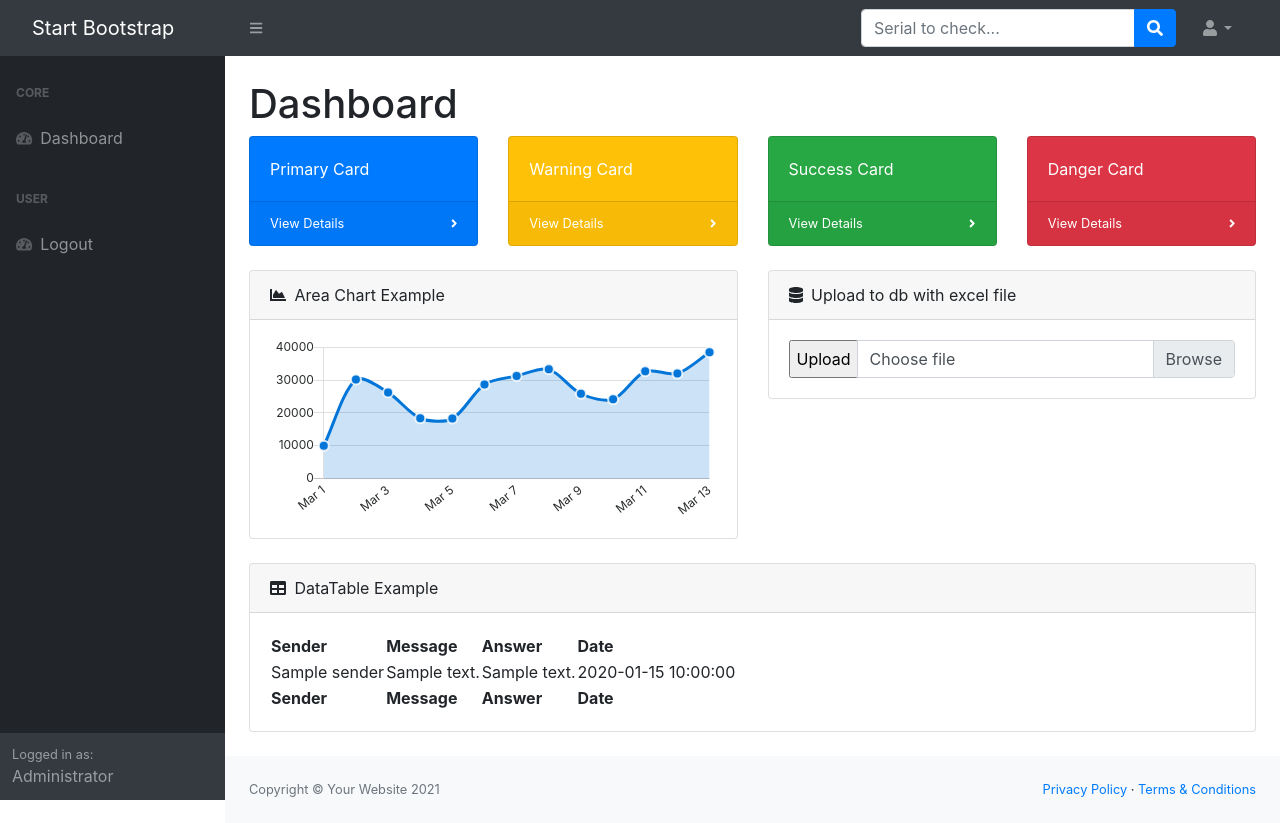
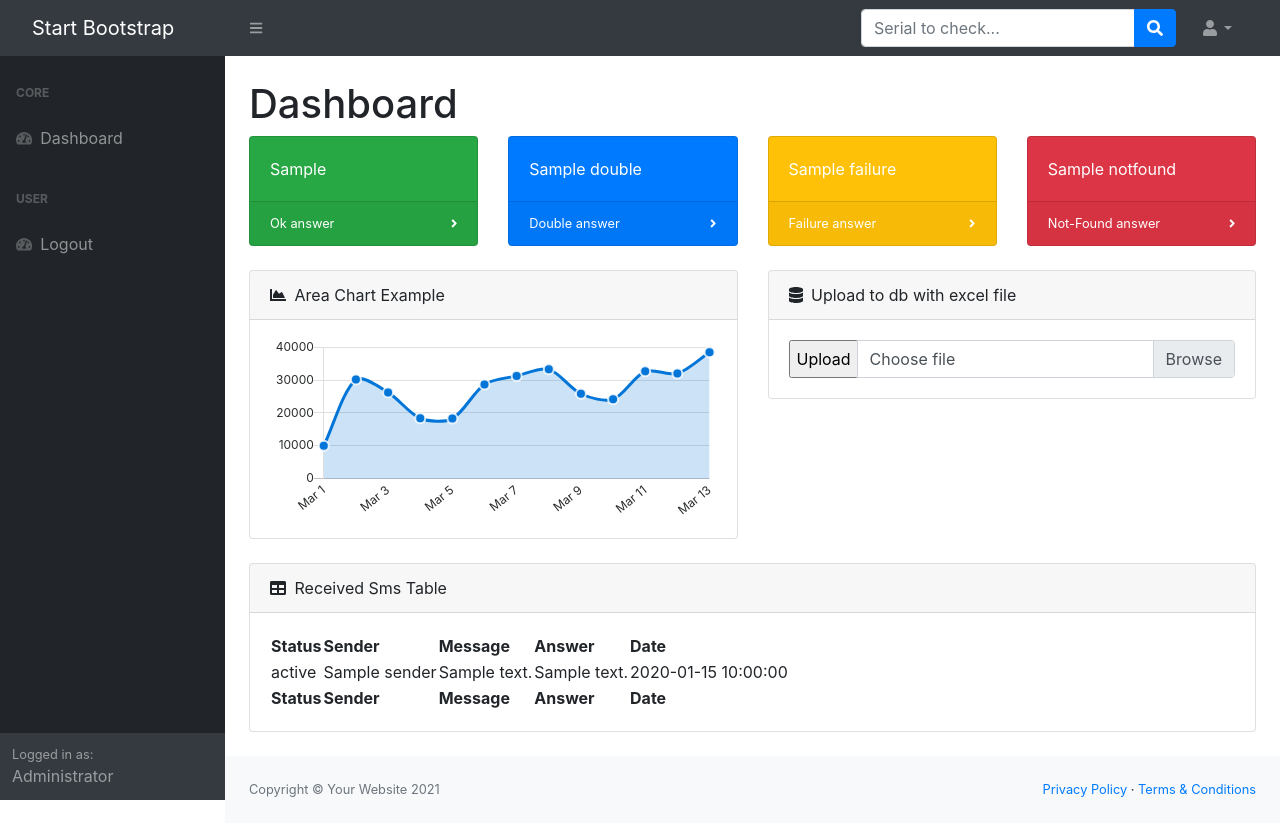
Before and after one commit to sasan-sohrabi/SMS-Serial-Number-Verification-Project, a Flask app: template app/templates/index.html in a window 1280 px wide. Run offline with Flask 2, Linux system fonts and the light colour scheme; the template is opened without the code that fills it: most values are stand-ins (such as "Sample title", 1, 10 or a date in 2020); some libraries are stand-ins or nearby versions.

Commit message:
"Add number of ok, notfound, failure and ... to GUI."

```diff
--- a/app/main.py
+++ b/app/main.py
@@ -1,3 +1,4 @@
+# Import relevant library for sms project
 import os
 import re
 import time
@@ -82,22 +83,38 @@ def home():
     print("Successfully Connected to Postgresql")
     pg_conn = psycopg2.connect(conn_string)
     cur = pg_conn.cursor()
+
+    # Get last 5000 smss
     cur.execute('SELECT * FROM processed_sms ORDER BY date DESC LIMIT 5000;')
-
     all_smss = cur.fetchall()
     smss = []
     for sms in all_smss:
-        sender, message, answer, date = sms
-        smss.append({'sender': sender, 'message': message, 'answer': answer, 'date': date})
-    return render_template('index.html', data={'smss': smss})
+        status, sender, message, answer, date = sms
+        smss.append({'status': status, 'sender': sender, 'message': message, 'answer': answer, 'date': date})
+
+    # Collect some stats for the GUI
+    cur.execute("SELECT count(*) FROM processed_sms WHERE status = 'OK'")
+    num_ok = cur.fetchone()[0]
+
+    cur.execute("SELECT count(*) FROM processed_sms WHERE status = 'FAILURE'")
+    num_failure = cur.fetchone()[0]
+
+    cur.execute("SELECT count(*) FROM processed_sms WHERE status = 'DOUBLE'")
+    num_double = cur.fetchone()[0]
+
+    cur.execute("SELECT count(*) FROM processed_sms WHERE status = 'NOT-FOUND'")
+    num_notfound = cur.fetchone()[0]
+
+    return render_template('index.html', data={'smss': smss, 'ok': num_ok, 'failure': num_failure, 'double': num_double,
+                                               'notfound': num_notfound})
 
 
 @app.route('/check_one_serial', methods=["POST"])
 @login_required
 def check_one_serial():
     serial_to_check = request.form['serial']
-    answer = check_serial(normalize_string(serial_to_check))
-    flash(answer, 'info')
+    status, answer = check_serial(normalize_string(serial_to_check))
+    flash(f'{status} - {answer}', 'info')
     return redirect('/')
 
 
@@ -163,6 +180,7 @@ def send_sms(receptor: str, message: str) -> None:
     params = {'sender': '10000400600600', 'receptor': receptor, 'message': message}
     response = api.sms_send(params)
 
+
 def normalize_string(input_str: str, fixed_size=30):
     from_persian_char = '۱۲۳۴۵۶۷۸۹۰'
     from_arabic_char = '٠١٢٣٤٥٦٧٨٩'
@@ -210,7 +228,7 @@ def import_database_from_excel(filepath):
                     description VARCHAR(200),
                     start_serial CHAR(30),
                     end_serial CHAR(30),
-                    date DATE);""")
+                    date TIMESTAMP);""")
     pg_conn.commit()
 
     # df_serials contains lookup data in the form of
@@ -259,7 +277,7 @@ def check_serial(serial: str):
     if len(result_faulty) > 0:
         cur.close()
         conn.close()
-        return 'This serial is among failed ones'
+        return 'FAILURE', 'This serial is among failed ones'
 
     cur.execute("SELECT * FROM serials WHERE start_serial <= %s and end_serial >= %s;",
                 (normalize_string(serial), normalize_string(serial)))
@@ -268,17 +286,17 @@ def check_serial(serial: str):
     if len(result_serial) > 1:
         cur.close()
         conn.close()
-        return 'I found your serial'
+        return 'DOUBLE', 'I found your serial'
 
     if len(result_serial) == 1:
         description = result_serial[0][3]
         cur.close()
         conn.close()
-        return 'I found your serial ' + f"'{description}'"
+        return 'OK', 'I found your serial ' + f"'{description}'"
 
     cur.close()
     conn.close()
-    return 'It was not in the db'
+    return 'NOT-FOUND', 'It was not in the db'
 
     # close connection
 
@@ -299,7 +317,7 @@ def process():
     message = normalize_string(data['message'])
     print(f"receive {message} from {sender}")
 
-    answer = check_serial(message)
+    status, answer = check_serial(message)
 
     # CONNECTION to DATABASE
     conn_string = f"postgresql://{config.POST_HOST_USERNAME}:{config.POST_HOST_PASSWORD}@{config.POST_HOST}/{config.POST_HOST_DB_NAME}"
@@ -309,8 +327,8 @@ def process():
     pg_conn.autocommit = True
     cur = pg_conn.cursor()
     now = time.strftime('%Y-%m-%d %H:%M:%S')
-    cur.execute("INSERT INTO processed_sms (sender, message, answer,date) VALUES (%s, %s, %s, %s)",
-                (sender, message, answer, now))
+    cur.execute("INSERT INTO processed_sms (status, sender, message, answer,date) VALUES (%s, %s, %s, %s, %s)",
+                (status, sender, message, answer, now))
 
     pg_conn.commit()
     cur.close()
--- a/app/templates/index.html
+++ b/app/templates/index.html
@@ -87,37 +87,37 @@
                 {% endwith %}
                 <div class="row">
                     <div class="col-xl-3 col-md-6">
+                        <div class="card bg-success text-white mb-4">
+                            <div class="card-body">{{ data.ok }}</div>
+                            <div class="card-footer d-flex align-items-center justify-content-between">
+                                <div class="small text-white stretched-link" href="#">Ok answer</div>
+                                <div class="small text-white"><i class="fas fa-angle-right"></i></div>
+                            </div>
+                        </div>
+                    </div>
+                    <div class="col-xl-3 col-md-6">
                         <div class="card bg-primary text-white mb-4">
-                            <div class="card-body">Primary Card</div>
+                            <div class="card-body">{{ data.double }}</div>
                             <div class="card-footer d-flex align-items-center justify-content-between">
-                                <a class="small text-white stretched-link" href="#">View Details</a>
+                                <div class="small text-white stretched-link" href="#">Double answer</div>
                                 <div class="small text-white"><i class="fas fa-angle-right"></i></div>
                             </div>
                         </div>
                     </div>
                     <div class="col-xl-3 col-md-6">
                         <div class="card bg-warning text-white mb-4">
-                            <div class="card-body">Warning Card</div>
+                            <div class="card-body">{{ data.failure }}</div>
                             <div class="card-footer d-flex align-items-center justify-content-between">
-                                <a class="small text-white stretched-link" href="#">View Details</a>
-                                <div class="small text-white"><i class="fas fa-angle-right"></i></div>
-                            </div>
-                        </div>
-                    </div>
-                    <div class="col-xl-3 col-md-6">
-                        <div class="card bg-success text-white mb-4">
-                            <div class="card-body">Success Card</div>
-                            <div class="card-footer d-flex align-items-center justify-content-between">
-                                <a class="small text-white stretched-link" href="#">View Details</a>
+                                <div class="small text-white stretched-link" href="#">Failure answer</div>
                                 <div class="small text-white"><i class="fas fa-angle-right"></i></div>
                             </div>
                         </div>
                     </div>
                     <div class="col-xl-3 col-md-6">
                         <div class="card bg-danger text-white mb-4">
-                            <div class="card-body">Danger Card</div>
+                            <div class="card-body">{{ data.notfound }}</div>
                             <div class="card-footer d-flex align-items-center justify-content-between">
-                                <a class="small text-white stretched-link" href="#">View Details</a>
+                                <div class="small text-white stretched-link" href="#">Not-Found answer</div>
                                 <div class="small text-white"><i class="fas fa-angle-right"></i></div>
                             </div>
                         </div>
@@ -162,12 +162,13 @@
                 <div class="card mb-4">
                     <div class="card-header">
                         <i class="fas fa-table me-1"></i>
-                        DataTable Example
+                        Received Sms Table
                     </div>
                     <div class="card-body">
                         <table id="datatablesSimple">
                             <thead>
                             <tr>
+                                <th>Status</th>
                                 <th>Sender</th>
                                 <th>Message</th>
                                 <th>Answer</th>
@@ -176,6 +177,7 @@
                             </thead>
                             <tfoot>
                             <tr>
+                                <th>Status</th>
                                 <th>Sender</th>
                                 <th>Message</th>
                                 <th>Answer</th>
@@ -185,6 +187,7 @@
                             <tbody>
                             {% for sms in data.smss %}
                                 <tr>
+                                    <td>{{ sms.status }}</td>
                                     <td>{{ sms.sender }}</td>
                                     <td>{{ sms.message }}</td>
                                     <td>{{ sms.answer }}</td>
```
